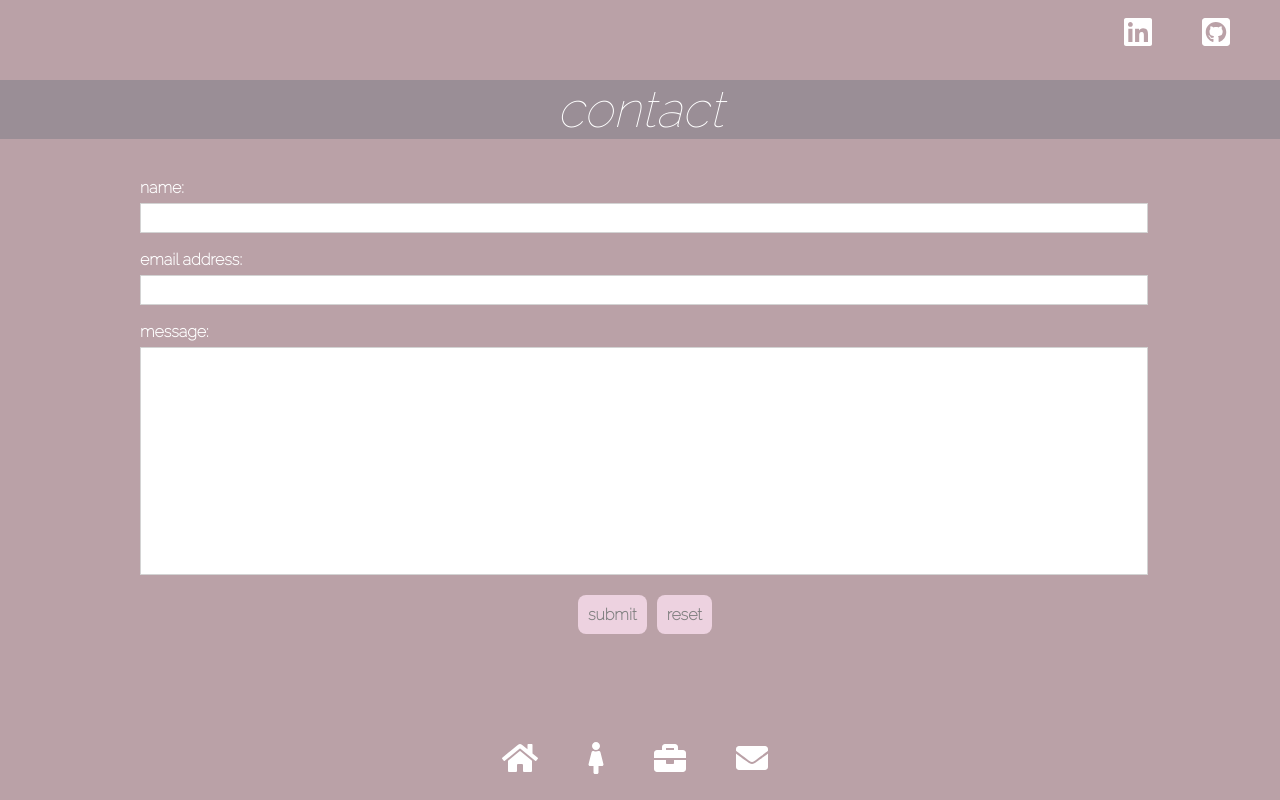
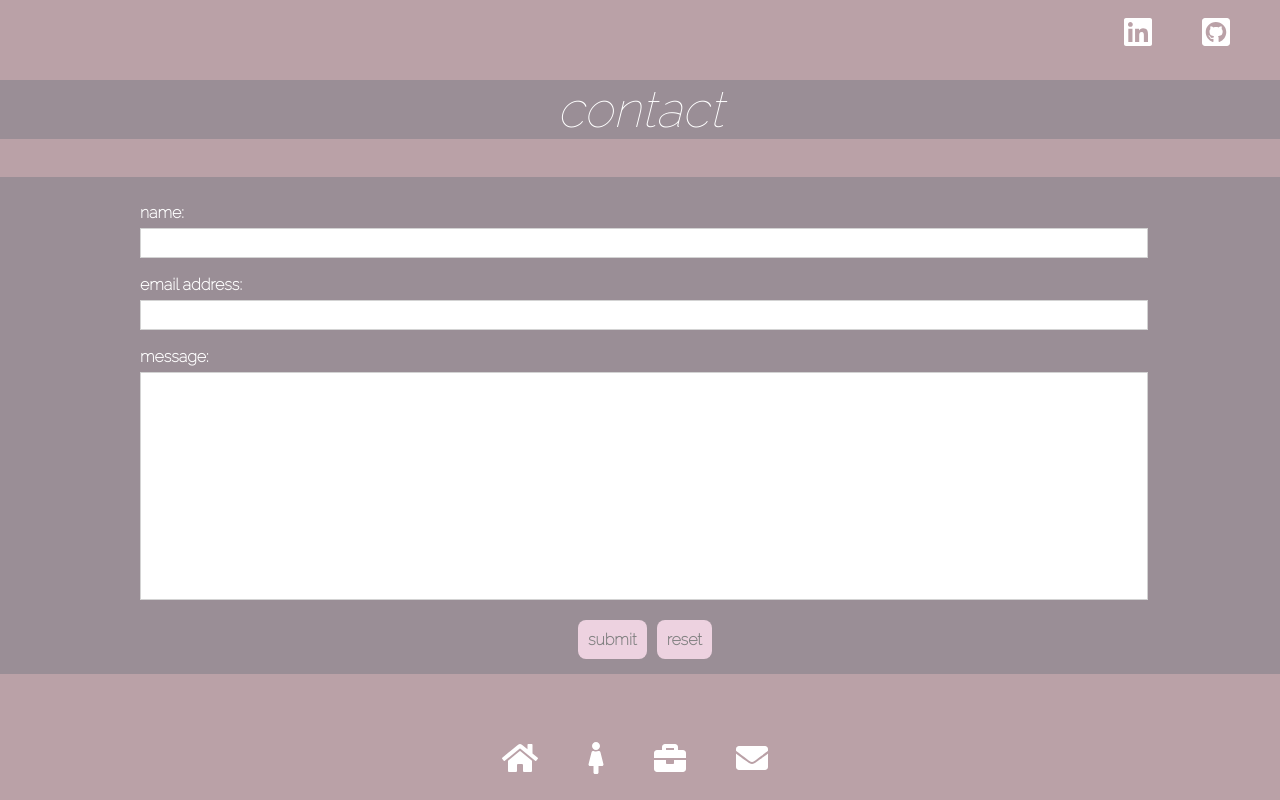
Before and after one commit to kisbel/portfolio, a React (Create React App) app: page /contact in a window 1280 px wide. Built offline with nearby package versions, Linux system fonts and the light colour scheme.

Commit message:
changed styling for contact page a bit

```diff
--- a/src/About/About.jsx
+++ b/src/About/About.jsx
@@ -11,7 +11,7 @@ function About () {
             <div id="ph1">about kisbel</div>
 
             <div id="kis-info">
-                <img src={kispic} alt="picture of kisbel"></img>
+                <img src={kispic} alt="picture of kisbel" />
                 <br />
                 <p1>Hi! I'm Kisbel. I recently graduated from Wyncode Academy's Full Stack Web Development program.
                 I have experience using React, Javascript, HTML, CSS (to name a few) - if you'll click on the LinkedIn, you'll see the variety
--- a/src/Contact/Contact.css
+++ b/src/Contact/Contact.css
@@ -59,6 +59,8 @@ text-align: center;
 #form-area {
     margin-top: 3%;
     color: white;
+    background-color: #9a8e96;
+    padding: 15px;
 }
 
 label {
```
